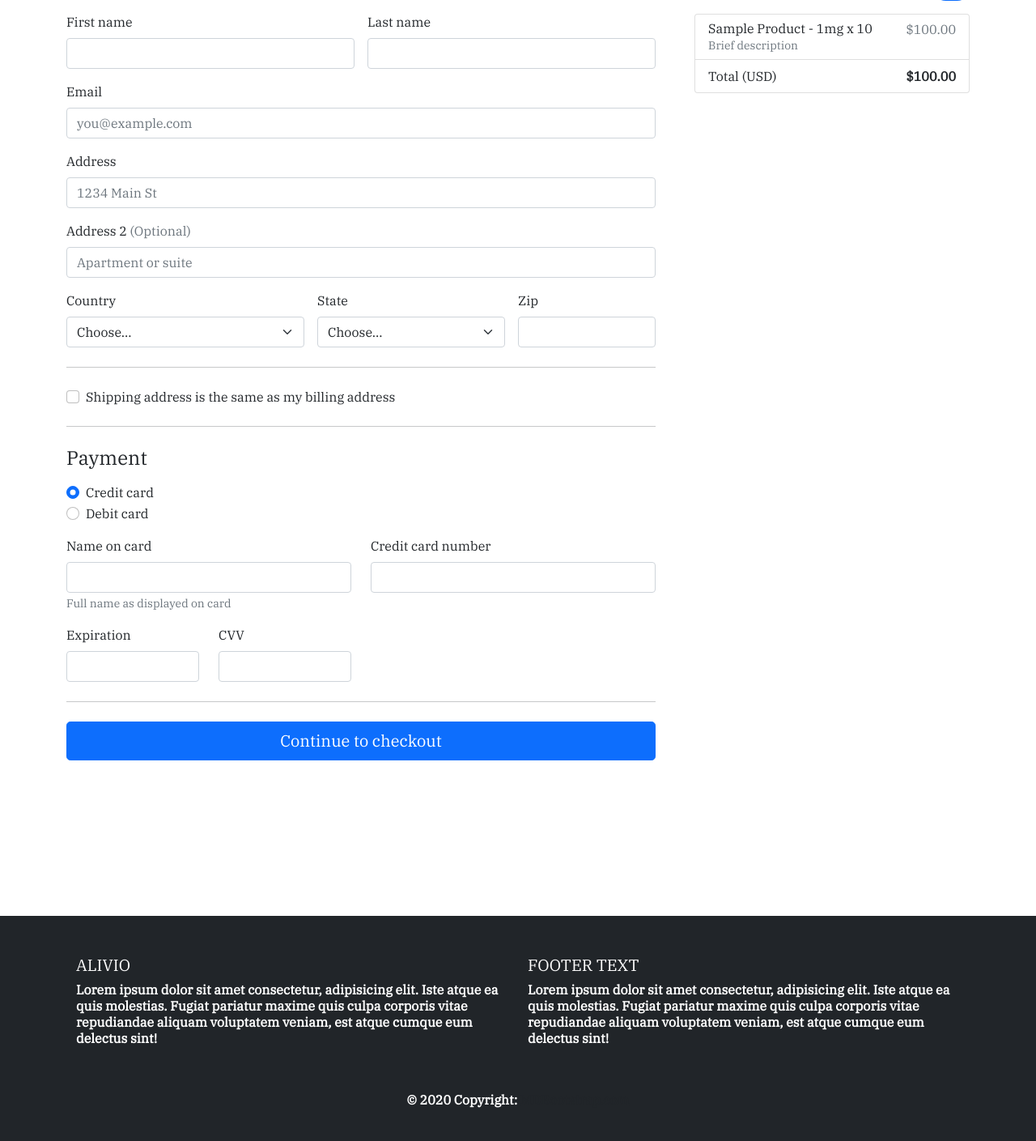
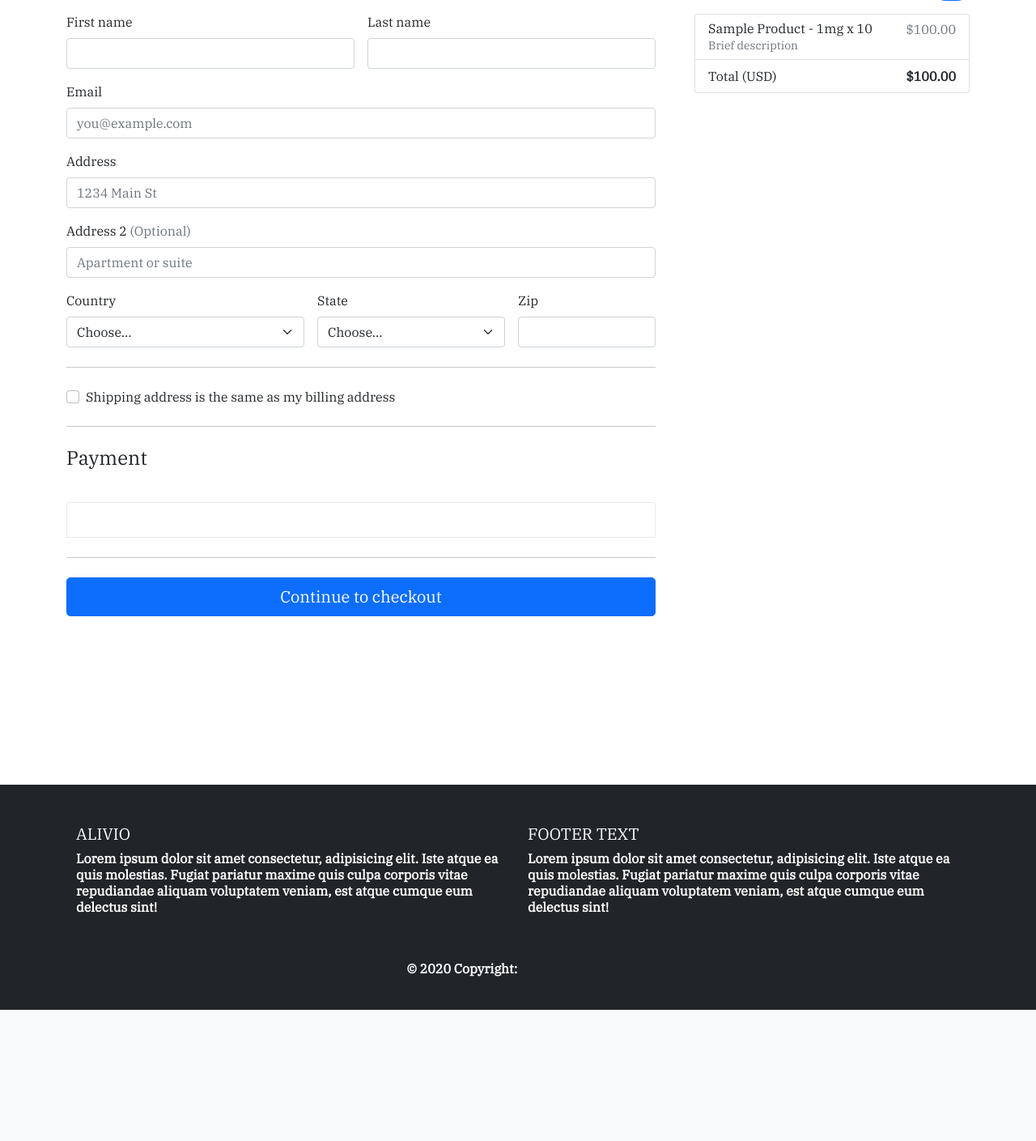
Before and after one commit to medwin49-ai/ecommerce, a Django app: template alivio/main/templates/main/checkout.html in a window 1280 px wide. Shown: the part 94-1503 px from the top of the page at 81% size. After the commit the page ends 1341 px from the top, so only its background shows below. Run offline with Django 3.2, Linux system fonts and the light colour scheme; the template is opened without the code that fills it: values that come from a table or form of the project are taken from there, others are empty; tables that the repository leaves empty hold one stand-in row (values such as "Sample post"); some libraries are stand-ins or nearby versions.

Commit message:
Created initial Stripe process with payment intents and customer creation

```diff
--- a/alivio/main/models.py
+++ b/alivio/main/models.py
@@ -54,7 +54,7 @@ class Order(models.Model):
 		return total
 
 	@property
-	def get_cart_items(self):
+	def get_cart_quantity(self):
 		orderitems = self.orderitem_set.all()
 		total = sum([item.quantity for item in orderitems])
 		return total
--- /dev/null
+++ b/alivio/main/static/main/checkout.css
@@ -0,0 +1,108 @@
+.result-message {
+    line-height: 22px;
+    font-size: 16px;
+}
+
+.result-message a {
+    color: rgb(89, 111, 214);
+    font-weight: 600;
+    text-decoration: none;
+}
+
+.hidden {
+    display: none;
+}
+
+#card-error {
+    color: rgb(105, 115, 134);
+    text-align: left;
+    font-size: 13px;
+    line-height: 17px;
+    margin-top: 12px;
+}
+
+#card-element {
+    border-radius: 4px 4px 0 0 ;
+    padding: 12px;
+    border: 1px solid rgba(50, 50, 93, 0.1);
+    height: 44px;
+    width: 100%;
+    background: white;
+}
+
+/* Buttons and links */
+
+/* spinner/processing state, errors */
+.spinner,
+.spinner:before,
+.spinner:after {
+    border-radius: 50%;
+}
+
+.spinner {
+    color: #ffffff;
+    font-size: 22px;
+    text-indent: -99999px;
+    margin: 0px auto;
+    position: relative;
+    width: 20px;
+    height: 20px;
+    box-shadow: inset 0 0 0 2px;
+    -webkit-transform: translateZ(0);
+    -ms-transform: translateZ(0);
+    transform: translateZ(0);
+}
+
+.spinner:before,
+.spinner:after {
+    position: absolute;
+    content: "";
+}
+
+.spinner:before {
+    width: 10.4px;
+    height: 20.4px;
+    background: #5469d4;
+    border-radius: 20.4px 0 0 20.4px;
+    top: -0.2px;
+    left: -0.2px;
+    -webkit-transform-origin: 10.4px 10.2px;
+    transform-origin: 10.4px 10.2px;
+    -webkit-animation: loading 2s infinite ease 1.5s;
+    animation: loading 2s infinite ease 1.5s;
+}
+
+.spinner:after {
+    width: 10.4px;
+    height: 10.2px;
+    background: #5469d4;
+    border-radius: 0 10.2px 10.2px 0;
+    top: -0.1px;
+    left: 10.2px;
+    -webkit-transform-origin: 0px 10.2px;
+    transform-origin: 0px 10.2px;
+    -webkit-animation: loading 2s infinite ease;
+    animation: loading 2s infinite ease;
+}
+
+@-webkit-keyframes loading {
+    0% {
+        -webkit-transform: rotate(0deg);
+        transform: rotate(0deg);
+    }
+    100% {
+        -webkit-transform: rotate(360deg);
+        transform: rotate(360deg);
+    }
+}
+
+@keyframes loading {
+    0% {
+        -webkit-transform: rotate(0deg);
+        transform: rotate(0deg);
+    }
+    100% {
+        -webkit-transform: rotate(360deg);
+        transform: rotate(360deg);
+    }
+}
--- a/alivio/main/static/main/checkout.js
+++ b/alivio/main/static/main/checkout.js
@@ -18,3 +18,128 @@
         }, false)
       })
   })()
+
+console.log(globalVars['order'])
+console.log("hello")
+
+
+const csrftoken = document.querySelector('[name=csrfmiddlewaretoken]').value;
+var stripe = Stripe("pk_test_51JIK9kAAyihVYZDS587CfyBK4VH5C0bInmrlwZvjbvy6ozXyOoqxR17TQZ5aT0cFXFUOuNS3Fy4f4Vn5lMrZ36m3006CKkKjAM");
+
+// Disable the button until we have Stripe set up on the page
+document.querySelector("button").disabled = true;
+
+var elements = stripe.elements();
+var style = {
+  base: {
+    color: "#32325d",
+    fontFamily: 'Arial, sans-serif',
+    fontSmoothing: "antialiased",
+    fontSize: "16px",
+    "::placeholder": {
+      color: "#32325d"
+    }
+  },
+  invalid: {
+    fontFamily: 'Arial, sans-serif',
+    color: "#fa755a",
+    iconColor: "#fa755a"
+  }
+};
+
+var card = elements.create("card", { style: style });
+card.mount("#card-element");
+card.on("change", function (event) {
+  // Disable the Pay button if there are no card details in the Element
+  document.querySelector("button").disabled = event.empty;
+  document.querySelector("#card-error").textContent = event.error ? event.error.message : "";
+});
+
+
+var form = document.getElementById("payment-form");
+form.addEventListener("submit", function(event) {
+  event.preventDefault();
+  console.log("went thru here");
+  // Complete payment when the submit button is clicked
+  fetch("/create-payment-intent", {
+    method: "POST",
+    headers: {
+      "Content-Type": "application/json",
+      'X-CSRFToken': csrftoken
+    },
+    body: JSON.stringify({
+      email: document.getElementById('email').value,
+      firstName: document.getElementById('firstName').value,
+      lastName: document.getElementById('lastName').value,
+      order: globalVars['order']
+    })
+  })
+    .then(function(result) {
+      return result.json();
+    })
+    .then(function(data) {
+      payWithCard(stripe, card, data.clientSecret);
+    });
+});
+
+// Calls stripe.confirmCardPayment
+// If the card requires authentication Stripe shows a pop-up modal to
+// prompt the user to enter authentication details without leaving your page.
+var payWithCard = function(stripe, card, clientSecret) {
+  loading(true);
+  stripe
+    .confirmCardPayment(clientSecret, {
+      payment_method: {
+        card: card
+      }
+    })
+    .then(function(result) {
+      if (result.error) {
+        // Show error to your customer
+        showError(result.error.message);
+      } else {
+        // The payment succeeded!
+        orderComplete(result.paymentIntent.id);
+      }
+    });
+};
+
+/* ------- UI helpers ------- */
+
+// Shows a success message when the payment is complete
+var orderComplete = function(paymentIntentId) {
+  loading(false);
+  document
+    .querySelector(".result-message a")
+    .setAttribute(
+      "href",
+      "https://dashboard.stripe.com/test/payments/" + paymentIntentId
+    );
+  document.querySelector(".result-message").classList.remove("hidden");
+  document.querySelector("button").disabled = true;
+};
+
+// Show the customer the error from Stripe if their card fails to charge
+var showError = function(errorMsgText) {
+  loading(false);
+  var errorMsg = document.querySelector("#card-error");
+  errorMsg.textContent = errorMsgText;
+  setTimeout(function() {
+    errorMsg.textContent = "";
+  }, 4000);
+};
+
+// Show a spinner on payment submission
+var loading = function(isLoading) {
+  if (isLoading) {
+    // Disable the button and show a spinner
+    document.querySelector("button").disabled = true;
+    document.querySelector("#spinner").classList.remove("hidden");
+    document.querySelector("#button-text").classList.add("hidden");
+  }
+  else {
+    document.querySelector("button").disabled = false;
+    document.querySelector("#spinner").classList.add("hidden");
+    document.querySelector("#button-text").classList.remove("hidden");
+  }
+};
--- a/alivio/main/templates/main/checkout.html
+++ b/alivio/main/templates/main/checkout.html
@@ -4,6 +4,9 @@
 
 {% block content %}
 
+<link rel="stylesheet" href="{% static 'main/checkout.css' %}">
+
+<script src="https://js.stripe.com/v3/"></script>
 
 <div class="container">
     <main>
@@ -11,7 +14,7 @@
         <div class="col-md-5 col-lg-4 order-md-last">
           <h4 class="d-flex justify-content-between align-items-center mb-3">
             <span class="text-primary">Your cart</span>
-            <span class="badge bg-primary rounded-pill">{{order.get_cart_items}}</span>
+            <span class="badge bg-primary rounded-pill">{{order.get_cart_quantity}}</span>
           </h4>
           <ul class="list-group mb-3">
             {% for item in order.orderitem_set.all %}
@@ -31,7 +34,8 @@
         </div>
         <div class="col-md-7 col-lg-8">
           <h4 class="mb-3">Billing address</h4>
-          <form class="needs-validation" novalidate>
+          <form id="payment-form" class="needs-validation" novalidate>
+            {% csrf_token %}
             <div class="row g-3">
               <div class="col-sm-6">
                 <label for="firstName" class="form-label">First name</label>
@@ -111,61 +115,32 @@
             <hr class="my-4">
 
             <h4 class="mb-3">Payment</h4>
+            <br>
 
-            <div class="my-3">
-              <div class="form-check">
-                <input id="credit" name="paymentMethod" type="radio" class="form-check-input" checked required>
-                <label class="form-check-label" for="credit">Credit card</label>
-              </div>
-              <div class="form-check">
-                <input id="debit" name="paymentMethod" type="radio" class="form-check-input" required>
-                <label class="form-check-label" for="debit">Debit card</label>
-              </div>
-            </div>
-
-            <div class="row gy-3">
-              <div class="col-md-6">
-                <label for="cc-name" class="form-label">Name on card</label>
-                <input type="text" class="form-control" id="cc-name" placeholder="" required>
-                <small class="text-muted">Full name as displayed on card</small>
-                <div class="invalid-feedback">
-                  Name on card is required
-                </div>
-              </div>
-
-              <div class="col-md-6">
-                <label for="cc-number" class="form-label">Credit card number</label>
-                <input type="text" class="form-control" id="cc-number" placeholder="" required>
-                <div class="invalid-feedback">
-                  Credit card number is required
-                </div>
-              </div>
-
-              <div class="col-md-3">
-                <label for="cc-expiration" class="form-label">Expiration</label>
-                <input type="text" class="form-control" id="cc-expiration" placeholder="" required>
-                <div class="invalid-feedback">
-                  Expiration date required
-                </div>
-              </div>
-
-              <div class="col-md-3">
-                <label for="cc-cvv" class="form-label">CVV</label>
-                <input type="text" class="form-control" id="cc-cvv" placeholder="" required>
-                <div class="invalid-feedback">
-                  Security code required
-                </div>
-              </div>
-            </div>
+            <div id="card-element"><!--Stripe.js injects the Card Element--></div>
 
             <hr class="my-4">
 
-            <button class="w-100 btn btn-primary btn-lg" type="submit">Continue to checkout</button>
+            <button id="submit" class="w-100 btn btn-primary btn-lg" type="submit">
+              <div class="spinner hidden" id="spinner"></div>
+              <span id="button-text">Continue to checkout</span>
+            </button>
+
+            <p id="card-error" role="alert"></p>
+
+            <p class="result-message hidden">
+              Payment succeeded, see the result in your
+              <a href="" target="_blank">Stripe dashboard.</a> Refresh the page to pay again.
+            </p>
+
           </form>
         </div>
       </div>
     </main>
 </div>
 
+<script>
+  var globalVars = {'order': {{ order.id }} }
+</script>
 <script src="{% static 'main/checkout.js' %}"></script>
 {% endblock %}
--- a/alivio/main/urls.py
+++ b/alivio/main/urls.py
@@ -7,4 +7,5 @@ urlpatterns = [
     path("shopping-cart", views.shopping_cart_page, name="shopping-cart"),
     path("add-cart-from-home", views.add_to_cart_from_home, name="cart-home"),
     path("checkout", views.checkout_page , name = "checkout"),
+    path("create-payment-intent", views.create_payment_intent , name="payment-intent"),
 ]
```
Also changed, not shown: alivio/main/views.py (+34 -5 lines).
